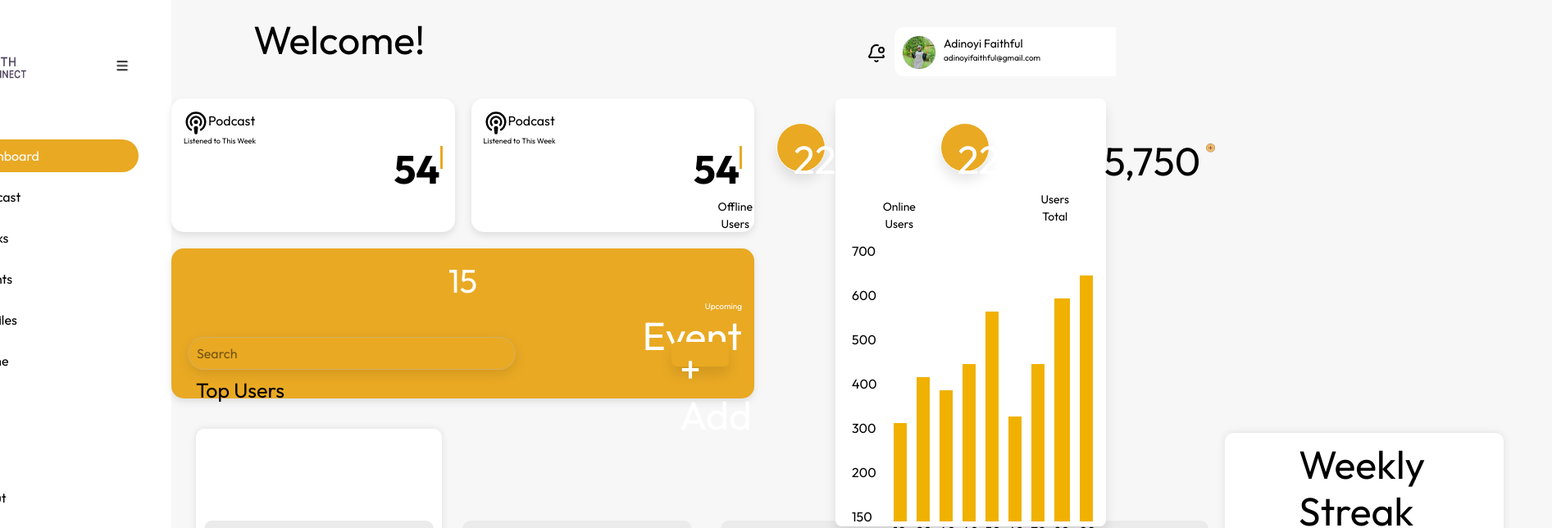
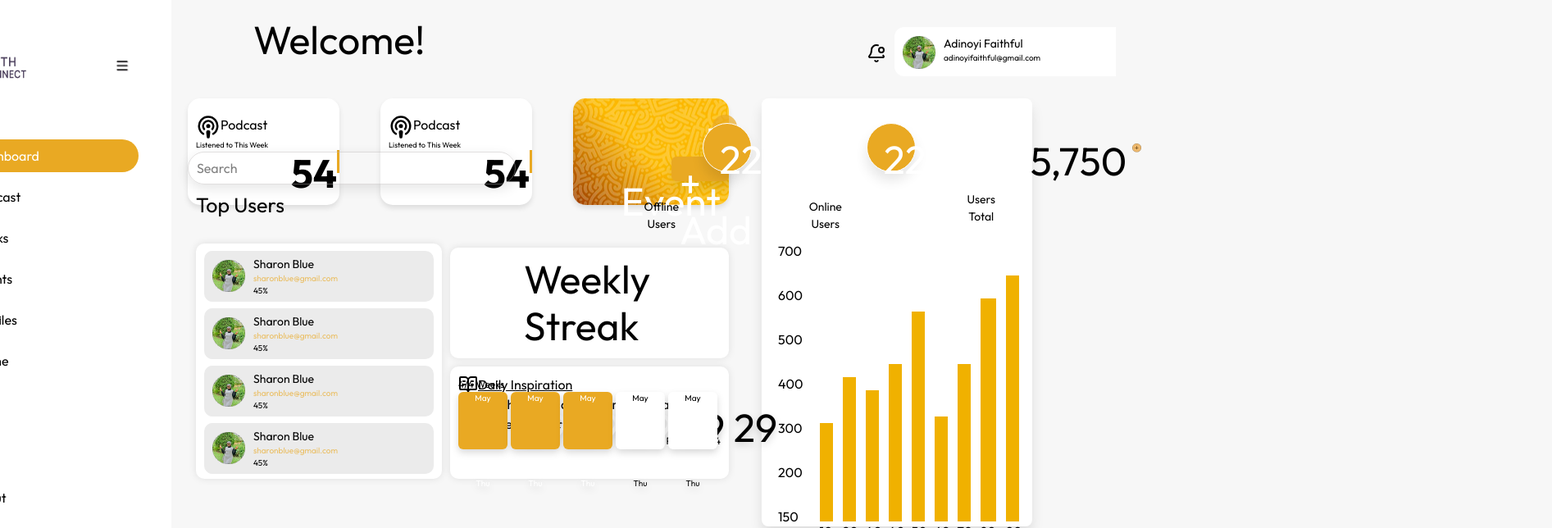
Before and after one commit to bantofweb4/FaithConnect, a React (Vite) app: page /dashboard in a window 1280 px wide. Shown: the top 644 px of the page at 82% size, 1893 px wide, since content can reach past the window. Built offline with nearby package versions, Linux system fonts and the light colour scheme.

Commit message:
I made changes in the css of the podcast box

```diff
--- a/src/component/Podcastbox.css
+++ b/src/component/Podcastbox.css
@@ -12,69 +12,55 @@ body{
     background-color: #F2F2F2;
 }
 
-.podcastbox {
-  display: flex;
-  flex-wrap: wrap;
-  gap: 20px;
-  max-width: 900px;
-  width: 90%;
+.podcastbox{
+    width: 680px;
+    height: 140px;
+    margin-left: 20px;
+    display: flex;
 }
 
-.whitebox, .orangebox {
-  background: white;
-  border-radius: 15px;
-  box-shadow: 0 4px 10px rgba(0,0,0,0.1);
-  padding: 15px;
-  flex: 1 1 250px;
-  min-width: 250px;
+.whitebox{
+    padding-top: 20px;
+    padding-left: 10px;
+    margin-right: 50px;
+    width: 190px;
+    height: 130px;
+    border-radius: 15px;
+    background-color: white;
+    box-shadow: 0 4px 6px rgba(0, 0, 0, 0.1);
 }
 
-.orangebox {
-  background: #E9A923;
-  color: white;
-  text-align: center;
+.orangebox{
+    padding-top: 20px;
+    padding-left: 10px;
+    margin-right: 20px;
+    width: 190px;
+    height: 130px;
+    border-radius: 15px;
+    color: white;
+    box-shadow: 0 4px 6px rgba(0, 0, 0, 0.1);
+    background-image: url('/img/orangerec.png');
+    background-position: center;
 }
 
-.top {
-  display: flex;
-  align-items: center;
-  gap: 5px;
+.num{
+    margin-left: 80px;
 }
 
-.subtitle {
-  font-size: 10px;
-  margin-left: 5px;
+.num15{
+    display: flex;
+    background-color: #E9A923B2;
+    width: 30px;
+    height: 30px;
+    padding-top: 0.25rem;
+    padding-bottom: 0.25rem;
+    padding-left: 0.375rem;
+    padding-right: 0.375rem;
+    border-radius: 9999px;
+    justify-content: center;
 }
 
-.bottom {
-  display: flex;
-  justify-content: flex-end;
-  align-items: center;
-  margin-top: 10px;
+.upcoming{
+    margin-right: 10px;
+
 }
-
-.bottom h1 {
-  margin-right: 10px;
-  font-size: 18px;
-}
-
-.bar {
-  width: 3px;
-  height: 28px;
-  background: #E9A923;
-}
-
-.orangebox .num h1 {
-  font-size: 40px;
-  margin: 0;
-}
-
-.orangebox .small-text {
-  font-size: 12px;
-  margin-top: 5px;
-}
-
-.orangebox .event {
-  font-size: 22px;
-  margin-top: 3px;
-}
```
